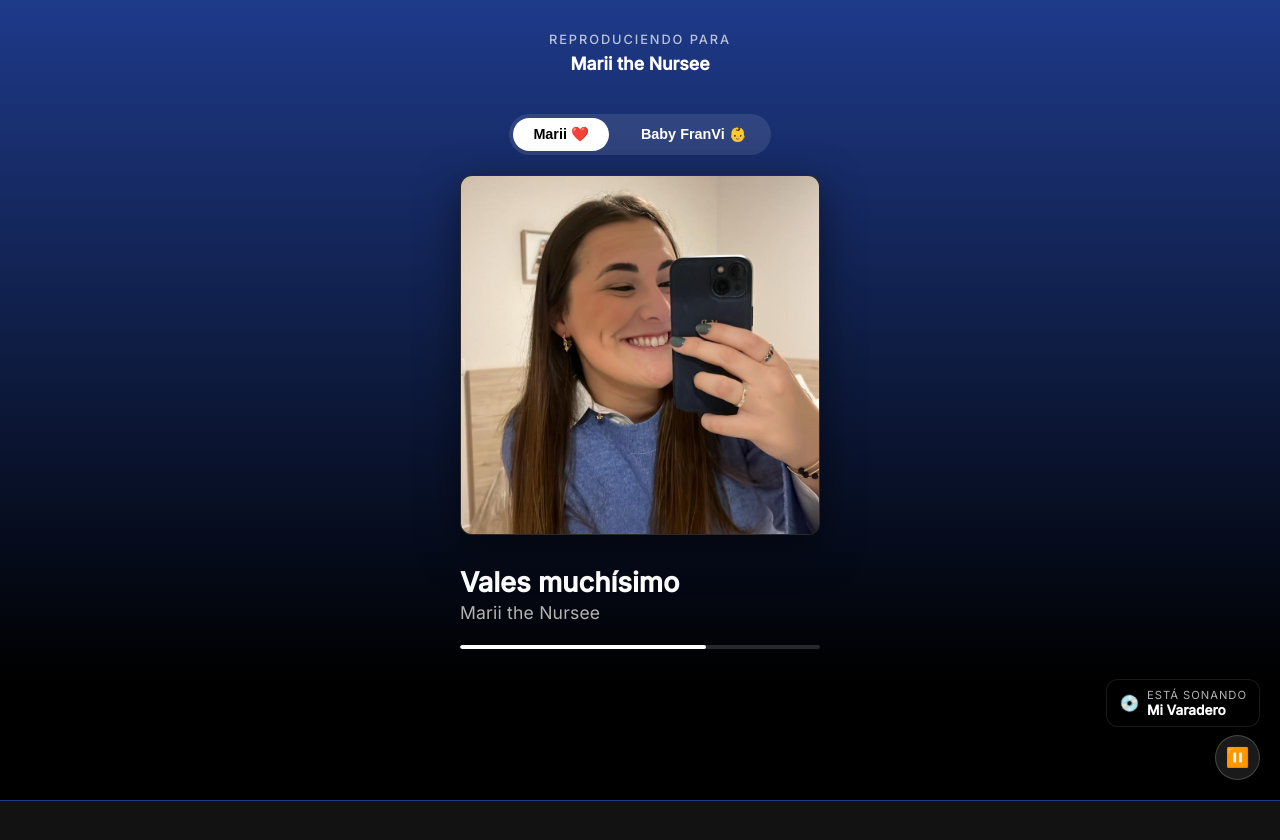
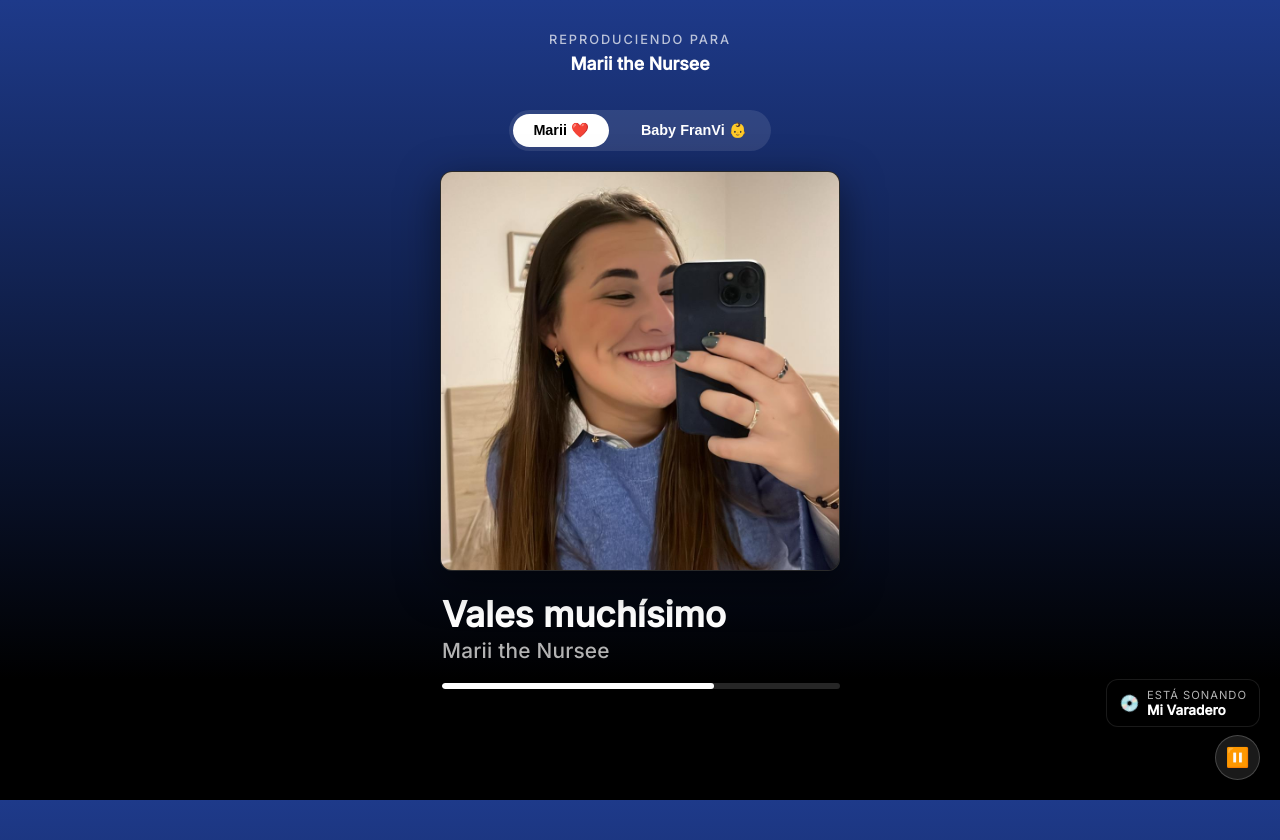
Before and after one commit to Haplee/marii, a Next.js app: page / in a window 1280 px wide. Before the commit the page ends 801 px from the top, so only its background shows below. Built offline with nearby package versions, Linux system fonts and the light colour scheme; a web font is replaced by a local one.

Commit message:
modified:   app/globals.css

```diff
--- a/app/globals.css
+++ b/app/globals.css
@@ -68,28 +68,31 @@ body {
   flex-direction: column;
   justify-content: center;
   align-items: center;
-  padding: 24px;
+  padding: 20px;
   /* Espacio inferior para evitar solapamiento con controles */
   padding-bottom: 8rem;
+
+  @media (max-width: 450px) {
+    padding: 10px;
+    /* Padding mínimo para maximizar */
+    padding-bottom: 7rem;
+  }
 }
 
 /* Contenedor de la "Carátula" */
 .album-art-container {
   width: 100%;
-  /* En móvil, optimizar para ocupar buen ancho sin tocar bordes */
-  width: 88vw;
-  max-width: 360px;
-  /* Estándar Pixel/iPhone */
+  /* ENORME en móvil */
+  width: 95vw;
+  max-width: 400px;
   aspect-ratio: 1/1;
   background-color: var(--spotify-dark-gray);
   box-shadow: 0 12px 40px rgba(0, 0, 0, 0.5);
-  /* Sombra elevada */
   border-radius: 12px;
-  /* Radio estándar App */
   overflow: hidden;
   position: relative;
 
-  margin-bottom: 2rem;
+  margin-bottom: 1.5rem;
   display: flex;
   align-items: center;
   justify-content: center;
@@ -106,45 +109,43 @@ body {
 .track-info {
   width: 100%;
   /* Alinear al ancho de la carátula */
-  width: 88vw;
-  max-width: 360px;
+  width: 95vw;
+  max-width: 400px;
 
   display: flex;
   flex-direction: column;
-  gap: 6px;
+  gap: 4px;
   margin-bottom: 1.5rem;
-  padding-left: 0;
-  /* Alinear limpio a la izquierda */
+  padding-left: 2px;
   text-align: left;
 }
 
 .track-title {
-  font-size: 1.7rem;
-  /* Tamaño Título Nativo (ej. YouTube Music Now Playing) */
-  font-weight: 700;
+  font-size: 2.2rem;
+  /* Muy Grande */
+  font-weight: 800;
   color: var(--spotify-white);
-  line-height: 1.2;
+  line-height: 1.1;
   white-space: nowrap;
   overflow: hidden;
   text-overflow: ellipsis;
-  margin-bottom: 2px;
+  margin-bottom: 4px;
 }
 
 .track-artist {
-  font-size: 1.1rem;
-  /* Subtítulo legible */
+  font-size: 1.3rem;
+  /* Muy Grande y legible */
   color: var(--spotify-light-gray);
-  font-weight: 400;
+  font-weight: 500;
   letter-spacing: 0.01em;
 }
 
 /* Barra de progreso */
 .progress-container {
   width: 100%;
-  height: 4px;
-  /* Barra fina elegante */
+  height: 6px;
   background-color: rgba(255, 255, 255, 0.15);
-  border-radius: 4px;
+  border-radius: 6px;
   overflow: hidden;
   margin-top: 16px;
 }
```
